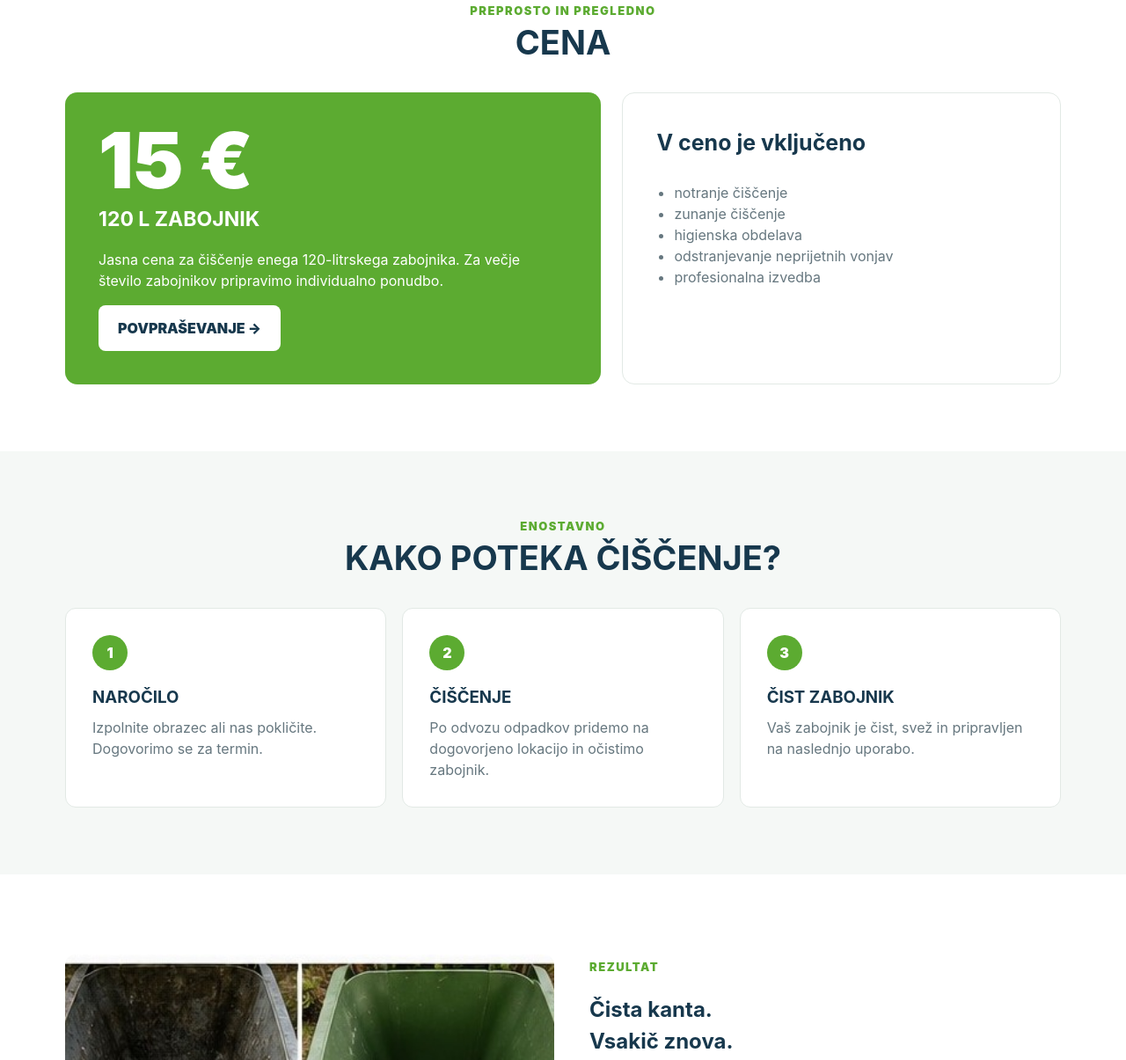
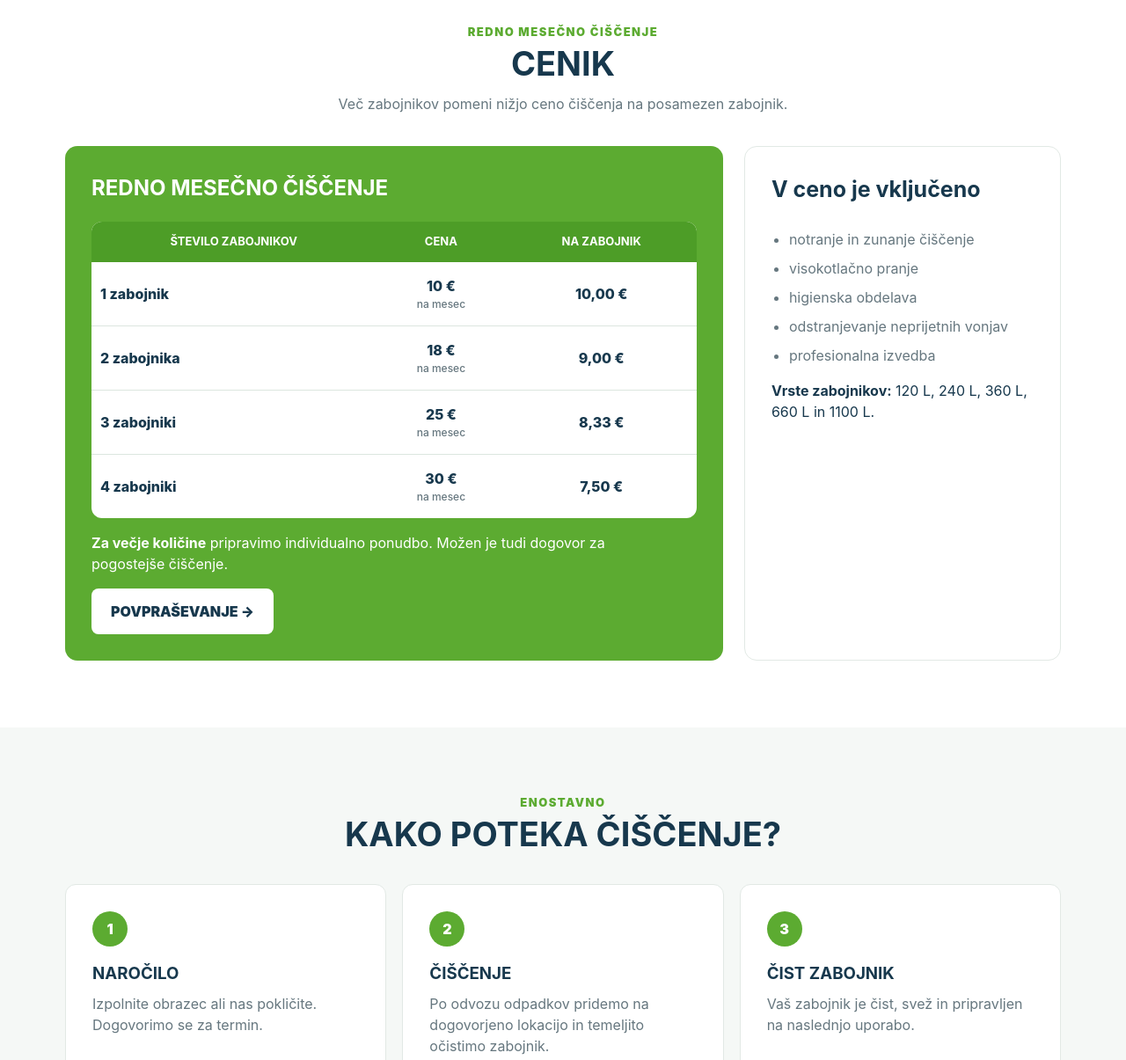
Before and after one commit to mitjaostrc-cmyk/Cista-kanta, a plain HTML site: page index.html in a window 1280 px wide. Shown: the part 1373-2578 px from the top of the page at 88% size. Drawn offline with Linux system fonts and the light colour scheme.

Commit message:
Add files via upload

```diff
--- a/index.html
+++ b/index.html
@@ -3,28 +3,33 @@
 <head>
 <meta charset="utf-8">
 <meta name="viewport" content="width=device-width,initial-scale=1">
-<meta name="description" content="Čista Kanta – profesionalno čiščenje zabojnikov v Mariboru z okolico. 15 € za 120 L zabojnik.">
+<meta name="description" content="Čista Kanta – profesionalno čiščenje in razkuževanje zabojnikov v Mariboru z okolico. Redno mesečno čiščenje že od 10 € za 1 zabojnik.">
 <title>ČISTA KANTA | Profesionalno čiščenje zabojnikov</title>
 <style>
-:root{--green:#5cab31;--green2:#80c94b;--dark:#0e3048;--dark2:#123b59;--ink:#17384d;--light:#f5f8f6;--line:#e2e9e5;--muted:#66777f;--max:1180px}
+:root{--green:#5cab31;--green2:#80c94b;--dark:#0e3048;--ink:#17384d;--light:#f5f8f6;--line:#e2e9e5;--muted:#66777f;--max:1180px}
 *{box-sizing:border-box}html{scroll-behavior:smooth}body{margin:0;font-family:Inter,Arial,Helvetica,sans-serif;color:var(--ink);background:#fff;line-height:1.5}
 a{text-decoration:none;color:inherit}.wrap{max-width:var(--max);margin:auto;padding:0 24px}
 header{position:sticky;top:0;z-index:20;background:rgba(255,255,255,.97);border-bottom:1px solid #e9efec;box-shadow:0 2px 12px rgba(15,45,65,.06)}
 .nav{height:86px;display:flex;align-items:center;justify-content:space-between;gap:22px}.brand img{width:245px;display:block}
 nav{display:flex;gap:30px;font-size:13px;font-weight:800;text-transform:uppercase}nav a{padding:32px 0;border-bottom:3px solid transparent}nav a:hover,nav a.active{color:var(--green);border-color:var(--green)}
-.phone{background:var(--green);color:white;border-radius:10px;padding:13px 20px;font-weight:900;white-space:nowrap}.phone small{font-size:10px;display:block;opacity:.85}
+.phone{background:var(--green);color:white;border-radius:10px;padding:13px 20px;font-weight:900;white-space:nowrap}
 .hero{min-height:560px;position:relative;background:#102f46;overflow:hidden}.hero-photo{position:absolute;inset:0 0 0 38%;background:linear-gradient(90deg,#102f46 0%,rgba(16,47,70,.88) 8%,rgba(16,47,70,.15) 45%,rgba(16,47,70,.08) 100%),url("hero.jpg") center/cover no-repeat}
-.hero .wrap{position:relative;z-index:2;min-height:560px;display:flex;align-items:center}.hero-content{max-width:650px;color:white}.hero h1{font-size:clamp(45px,6vw,74px);line-height:.98;margin:0 0 18px;text-transform:uppercase;letter-spacing:-2px}.hero h1 span{color:var(--green2)}.hero p{font-size:20px;max-width:560px;margin:0 0 22px;color:#f3f7f8}.price{display:inline-flex;align-items:baseline;gap:10px;background:var(--green);padding:13px 18px;border-radius:10px;margin-bottom:24px}.price strong{font-size:45px;line-height:1}.price span{font-size:19px;font-weight:900}.btn{display:inline-flex;align-items:center;justify-content:center;border:0;border-radius:8px;background:white;color:var(--ink);padding:14px 22px;font-weight:900;text-transform:uppercase;cursor:pointer}.btn.green{background:var(--green);color:#fff}.btn:hover{filter:brightness(.96)}
+.hero .wrap{position:relative;z-index:2;min-height:560px;display:flex;align-items:center}.hero-content{max-width:650px;color:white}.hero h1{font-size:clamp(45px,6vw,74px);line-height:.98;margin:0 0 18px;text-transform:uppercase;letter-spacing:-2px}.hero h1 span{color:var(--green2)}.hero p{font-size:20px;max-width:560px;margin:0 0 22px;color:#f3f7f8}
+.price{display:inline-flex;align-items:baseline;gap:10px;background:var(--green);padding:13px 18px;border-radius:10px;margin-bottom:24px}.price strong{font-size:45px;line-height:1}.price span{font-size:19px;font-weight:900}
+.btn{display:inline-flex;align-items:center;justify-content:center;border:0;border-radius:8px;background:white;color:var(--ink);padding:14px 22px;font-weight:900;text-transform:uppercase;cursor:pointer}.btn.green{background:var(--green);color:#fff}.btn:hover{filter:brightness(.96)}
 .trust{display:flex;gap:28px;flex-wrap:wrap;margin-top:28px}.trust div{display:flex;align-items:center;gap:9px;font-weight:800;font-size:13px}.icon{width:31px;height:31px;border-radius:50%;background:rgba(255,255,255,.12);display:grid;place-items:center;color:var(--green2);font-size:16px}
-section{padding:76px 0}.white{background:white}.soft{background:var(--light)}.section-title{text-align:center;margin-bottom:36px}.eyebrow{color:var(--green);font-weight:900;text-transform:uppercase;letter-spacing:1.5px;font-size:13px}.section-title h2{font-size:38px;margin:7px 0 0;text-transform:uppercase;line-height:1.05}.section-title p{color:var(--muted);max-width:650px;margin:13px auto 0}
+section{padding:76px 0}.soft{background:var(--light)}.section-title{text-align:center;margin-bottom:36px}.eyebrow{color:var(--green);font-weight:900;text-transform:uppercase;letter-spacing:1.5px;font-size:13px}.section-title h2{font-size:38px;margin:7px 0 0;text-transform:uppercase;line-height:1.05}.section-title p{color:var(--muted);max-width:650px;margin:13px auto 0}
 .services{display:grid;grid-template-columns:repeat(3,1fr);gap:18px}.service{background:#fff;border:1px solid var(--line);border-radius:12px;padding:28px;text-align:center;box-shadow:0 8px 30px rgba(23,56,77,.05)}.service .ico{font-size:38px;color:var(--green)}.service h3{font-size:17px;text-transform:uppercase;margin:14px 0 7px}.service p{color:var(--muted);margin:0}
-.price-grid{display:grid;grid-template-columns:1.1fr .9fr;gap:24px;align-items:stretch}.price-card{background:var(--green);color:white;border-radius:14px;padding:38px}.price-card .amount{font-size:88px;font-weight:950;line-height:.9}.price-card h3{font-size:23px;margin:10px 0;text-transform:uppercase}.price-card p{max-width:500px}.price-detail{background:white;border:1px solid var(--line);border-radius:14px;padding:38px}.price-detail h3{margin-top:0;font-size:25px}.price-detail ul{padding-left:20px;color:var(--muted)}
-.steps{display:grid;grid-template-columns:repeat(3,1fr);gap:18px}.step{position:relative;background:white;border-radius:12px;padding:30px;border:1px solid var(--line)}.step-num{width:40px;height:40px;border-radius:50%;background:var(--green);color:white;display:grid;place-items:center;font-weight:950}.step h3{text-transform:uppercase;margin:17px 0 8px}.step p{color:var(--muted);margin:0}
+.price-grid{display:grid;grid-template-columns:1.35fr .65fr;gap:24px;align-items:stretch}.price-card{background:var(--green);color:white;border-radius:14px;padding:30px}.price-card h3{font-size:24px;margin:0 0 20px;text-transform:uppercase}.price-card p{max-width:600px}
+.price-table{width:100%;border-collapse:collapse;background:#fff;border-radius:12px;overflow:hidden;color:var(--ink)}.price-table th{background:#4d9d27;color:#fff;padding:13px 10px;text-transform:uppercase;font-size:13px}.price-table td{padding:15px 10px;border-bottom:1px solid #dce6df;text-align:center;font-weight:800}.price-table td:first-child{text-align:left}.price-table tr:last-child td{border-bottom:0}.per{display:block;font-size:12px;color:var(--muted);font-weight:500}
+.price-detail{background:white;border:1px solid var(--line);border-radius:14px;padding:30px}.price-detail h3{margin-top:0;font-size:25px}.price-detail ul{padding-left:20px;color:var(--muted)}.price-detail li{margin:9px 0}
+.steps{display:grid;grid-template-columns:repeat(3,1fr);gap:18px}.step{background:white;border-radius:12px;padding:30px;border:1px solid var(--line)}.step-num{width:40px;height:40px;border-radius:50%;background:var(--green);color:white;display:grid;place-items:center;font-weight:950}.step h3{text-transform:uppercase;margin:17px 0 8px}.step p{color:var(--muted);margin:0}
 .visual{display:grid;grid-template-columns:1fr 1fr;gap:20px;align-items:center}.visual img{width:100%;height:290px;object-fit:cover;border-radius:12px}.visual .copy{padding:20px}.check{display:flex;gap:10px;margin:13px 0;color:#44575f}.check b{color:var(--green)}
-.contact{background:var(--dark);color:white}.contact-grid{display:grid;grid-template-columns:.85fr 1.15fr;gap:40px;align-items:start}.contact h2{font-size:45px;line-height:1.05;text-transform:uppercase;margin:0 0 15px}.contact h2 span{color:var(--green2)}.contact p{color:#d0dce2}.info{margin-top:26px}.info div{margin:13px 0}.form{background:white;padding:25px;border-radius:13px;color:var(--ink);display:grid;grid-template-columns:1fr 1fr;gap:12px}.form input,.form select,.form textarea{width:100%;padding:14px;border:1px solid #dce4e1;border-radius:7px;font:inherit;background:#fbfcfc}.form textarea,.form .full{grid-column:1/-1}.form textarea{min-height:110px}.form button{grid-column:1/-1}
+.contact{background:var(--dark);color:white}.contact-grid{display:grid;grid-template-columns:.85fr 1.15fr;gap:40px;align-items:start}.contact h2{font-size:45px;line-height:1.05;text-transform:uppercase;margin:0 0 15px}.contact h2 span{color:var(--green2)}.contact p{color:#d0dce2}.info{margin-top:26px}.info div{margin:13px 0}
+.form{background:white;padding:25px;border-radius:13px;color:var(--ink);display:grid;grid-template-columns:1fr 1fr;gap:12px}.form input,.form select,.form textarea{width:100%;padding:14px;border:1px solid #dce4e1;border-radius:7px;font:inherit;background:#fbfcfc}.form textarea,.form .full{grid-column:1/-1}.form textarea{min-height:110px}.form button{grid-column:1/-1}
 footer{background:#132f44;color:#c9d6dc;padding:22px 0;font-size:13px}.foot{display:flex;justify-content:space-between;gap:20px}
 @media(max-width:900px){nav{display:none}.brand img{width:210px}.hero-photo{inset:0;background:linear-gradient(90deg,rgba(10,43,64,.95),rgba(10,43,64,.68)),url("hero.jpg") center/cover}.hero h1{font-size:52px}.services,.steps,.price-grid,.visual,.contact-grid{grid-template-columns:1fr}.contact-grid{gap:28px}.phone{display:none}.foot{display:block}.foot div+div{margin-top:7px}}
-@media(max-width:520px){.nav{height:72px}.brand img{width:180px}.hero,.hero .wrap{min-height:610px}.hero-content{padding:55px 0 70px}.hero h1{font-size:43px}.hero p{font-size:17px}.price strong{font-size:37px}.trust{gap:13px}.trust div{font-size:11px}.form{grid-template-columns:1fr}.form textarea,.form .full,.form button{grid-column:1}.section-title h2{font-size:31px}}
+@media(max-width:520px){.nav{height:72px}.brand img{width:180px}.hero,.hero .wrap{min-height:610px}.hero-content{padding:55px 0 70px}.hero h1{font-size:43px}.hero p{font-size:17px}.price strong{font-size:37px}.trust{gap:13px}.trust div{font-size:11px}.form{grid-template-columns:1fr}.form textarea,.form .full,.form button{grid-column:1}.section-title h2{font-size:31px}.price-table th,.price-table td{padding:11px 6px;font-size:12px}}
 </style>
 </head>
 <body>
@@ -39,13 +44,13 @@ footer{background:#132f44;color:#c9d6dc;padding:22px 0;font-size:13px}.foot{disp
 <div class="eyebrow" style="color:#b9ed70">Profesionalno čiščenje zabojnikov</div>
 <h1>ČIST ZABOJNIK.<br><span>ČISTO OKOLJE.</span></h1>
 <p>Temeljito čiščenje in razkuževanje vaših zabojnikov. Po odvozu odpadkov poskrbimo, da je vaša kanta spet čista, sveža in pripravljena na uporabo.</p>
-<div class="price"><strong>15 €</strong><span>/ 120 L ZABOJNIK</span></div><br>
+<div class="price"><strong>10 €</strong><span>/ 1 ZABOJNIK / MESEC</span></div><br>
 <a class="btn" href="#kontakt">NAROČI ČIŠČENJE&nbsp; →</a>
 <div class="trust"><div><span class="icon">✦</span>Temeljito čiščenje</div><div><span class="icon">✓</span>Higiensko</div><div><span class="icon">♻</span>Okolju prijazno</div></div>
 </div></div></section>
 
 <section class="soft" id="storitve"><div class="wrap">
-<div class="section-title"><div class="eyebrow">Naša ponudba</div><h2>Naša storitev</h2><p>Specializirani smo za profesionalno čiščenje zabojnikov.</p></div>
+<div class="section-title"><div class="eyebrow">Naša ponudba</div><h2>Naša storitev</h2><p>Profesionalno čiščenje in razkuževanje zabojnikov za čistejši dom in prijetnejše okolje.</p></div>
 <div class="services">
 <div class="service"><div class="ico">⌁</div><h3>Visokotlačno čiščenje</h3><p>Temeljito odstranimo umazanijo in ostanke z notranjosti in zunanjosti.</p></div>
 <div class="service"><div class="ico">✦</div><h3>Razkuževanje</h3><p>Higienska obdelava zabojnika za prijetnejšo in čistejšo uporabo.</p></div>
@@ -53,17 +58,31 @@ footer{background:#132f44;color:#c9d6dc;padding:22px 0;font-size:13px}.foot{disp
 </div></div></section>
 
 <section id="cena"><div class="wrap">
-<div class="section-title"><div class="eyebrow">Preprosto in pregledno</div><h2>Cena</h2></div>
+<div class="section-title"><div class="eyebrow">Redno mesečno čiščenje</div><h2>Cenik</h2><p>Več zabojnikov pomeni nižjo ceno čiščenja na posamezen zabojnik.</p></div>
 <div class="price-grid">
-<div class="price-card"><div class="amount">15 €</div><h3>120 L zabojnik</h3><p>Jasna cena za čiščenje enega 120-litrskega zabojnika. Za večje število zabojnikov pripravimo individualno ponudbo.</p><a class="btn" href="#kontakt">POVPRAŠEVANJE →</a></div>
-<div class="price-detail"><h3>V ceno je vključeno</h3><ul><li>notranje čiščenje</li><li>zunanje čiščenje</li><li>higienska obdelava</li><li>odstranjevanje neprijetnih vonjav</li><li>profesionalna izvedba</li></ul></div>
+<div class="price-card">
+<h3>Redno mesečno čiščenje</h3>
+<table class="price-table">
+<thead><tr><th>Število zabojnikov</th><th>Cena</th><th>Na zabojnik</th></tr></thead>
+<tbody>
+<tr><td>1 zabojnik</td><td>10 €<span class="per">na mesec</span></td><td>10,00 €</td></tr>
+<tr><td>2 zabojnika</td><td>18 €<span class="per">na mesec</span></td><td>9,00 €</td></tr>
+<tr><td>3 zabojniki</td><td>25 €<span class="per">na mesec</span></td><td>8,33 €</td></tr>
+<tr><td>4 zabojniki</td><td>30 €<span class="per">na mesec</span></td><td>7,50 €</td></tr>
+</tbody></table>
+<p><strong>Za večje količine</strong> pripravimo individualno ponudbo. Možen je tudi dogovor za pogostejše čiščenje.</p>
+<a class="btn" href="#kontakt">POVPRAŠEVANJE →</a>
+</div>
+<div class="price-detail"><h3>V ceno je vključeno</h3><ul>
+<li>notranje in zunanje čiščenje</li><li>visokotlačno pranje</li><li>higienska obdelava</li><li>odstranjevanje neprijetnih vonjav</li><li>profesionalna izvedba</li>
+</ul><p><strong>Vrste zabojnikov:</strong> 120 L, 240 L, 360 L, 660 L in 1100 L.</p></div>
 </div></div></section>
 
 <section class="soft" id="postopek"><div class="wrap">
 <div class="section-title"><div class="eyebrow">Enostavno</div><h2>Kako poteka čiščenje?</h2></div>
 <div class="steps">
 <div class="step"><div class="step-num">1</div><h3>Naročilo</h3><p>Izpolnite obrazec ali nas pokličite. Dogovorimo se za termin.</p></div>
-<div class="step"><div class="step-num">2</div><h3>Čiščenje</h3><p>Po odvozu odpadkov pridemo na dogovorjeno lokacijo in očistimo zabojnik.</p></div>
+<div class="step"><div class="step-num">2</div><h3>Čiščenje</h3><p>Po odvozu odpadkov pridemo na dogovorjeno lokacijo in temeljito očistimo zabojnik.</p></div>
 <div class="step"><div class="step-num">3</div><h3>Čist zabojnik</h3><p>Vaš zabojnik je čist, svež in pripravljen na naslednjo uporabo.</p></div>
 </div></div></section>
 
@@ -75,8 +94,8 @@ footer{background:#132f44;color:#c9d6dc;padding:22px 0;font-size:13px}.foot{disp
 
 <section class="contact" id="kontakt"><div class="wrap contact-grid">
 <div><div class="eyebrow" style="color:#a9e95f">Naročilo</div><h2>NAROČITE ČIŠČENJE <span>ŽE DANES!</span></h2><p>Pošljite nam povpraševanje. Kontaktirali vas bomo in skupaj določili primeren termin na območju Maribora z okolico.</p>
-<div class="info"><div>☎ <strong>030 272 535</strong></div><div>✉ <strong>cistakanta1@gmail.com</strong></div><div>⌖ <strong>Čiščenje izvajamo na območju Maribora z okolico.</strong></div></div></div>
-<form class="form" action="https://formsubmit.co/cistakanta1@gmail.com" method="POST">
+<div class="info"><div>☎ <strong>030 272 535</strong></div><div>✉ <strong>cista.kanta1@gmail.com</strong></div><div>⌖ <strong>Čiščenje izvajamo na območju Maribora z okolico.</strong></div></div></div>
+<form class="form" action="https://formsubmit.co/cista.kanta1@gmail.com" method="POST">
 <input type="hidden" name="_subject" value="Novo povpraševanje – Čista Kanta">
 <input type="hidden" name="_captcha" value="false">
 <input type="hidden" name="_template" value="table">
@@ -91,6 +110,5 @@ footer{background:#132f44;color:#c9d6dc;padding:22px 0;font-size:13px}.foot{disp
 </form></div></section>
 
 <footer><div class="wrap foot"><div>© 2026 Čista Kanta. Vse pravice pridržane.</div><div>Profesionalno čiščenje zabojnikov</div></div></footer>
-
 </body>
 </html>
```
